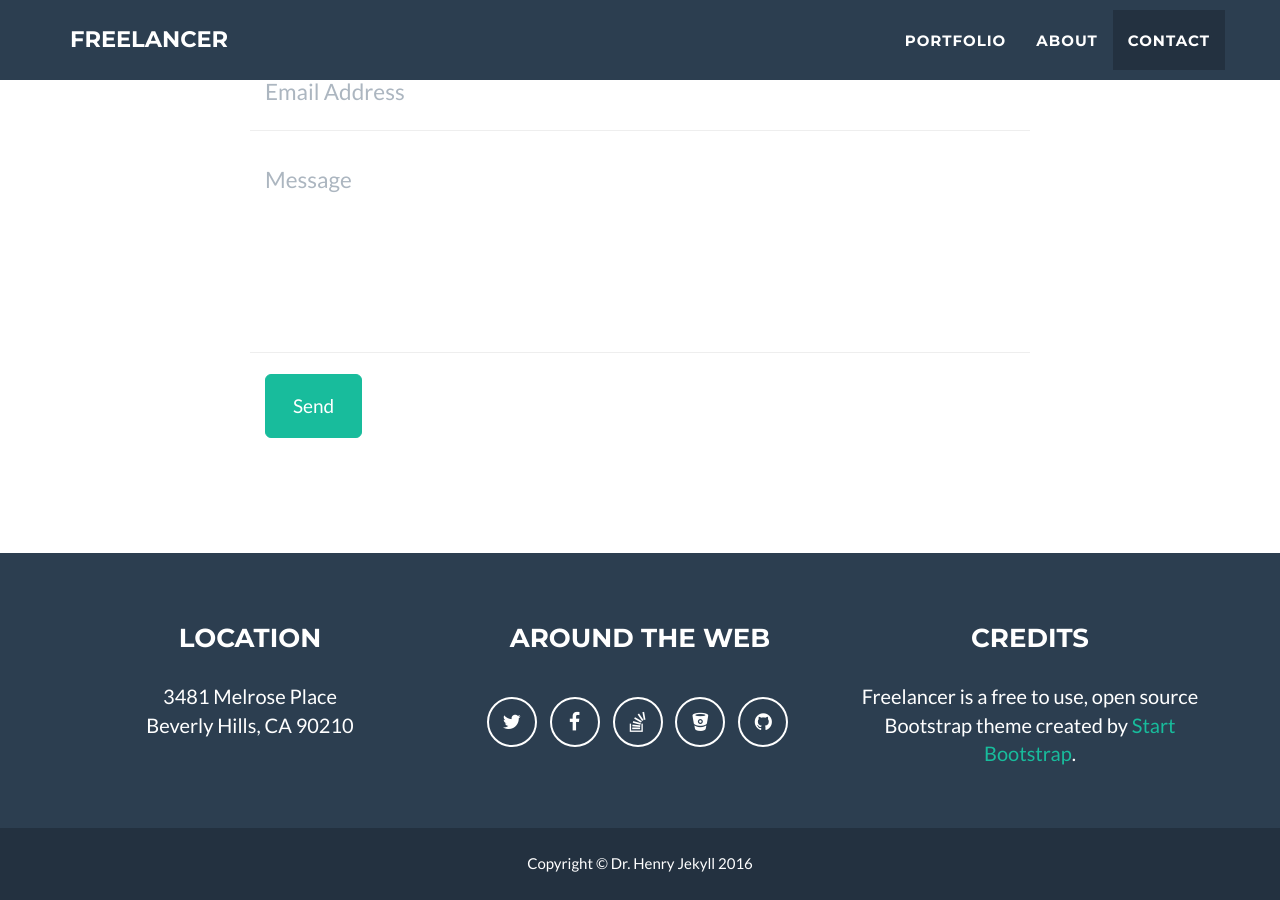
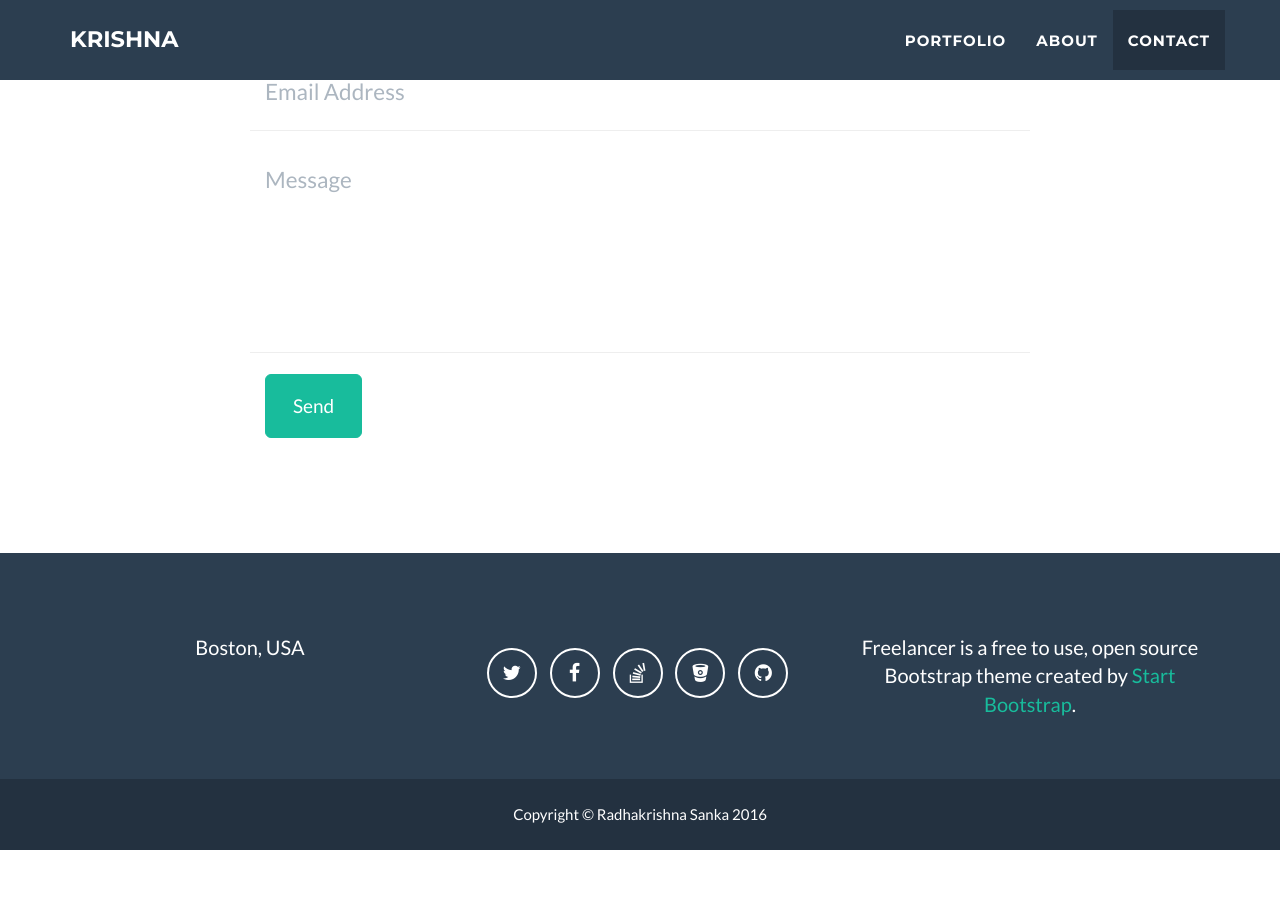
Before and after one commit to rkrishnasanka/rkrishnasanka.github.io, a Jekyll site: the page built from index.html, in a window 1280 px wide and 900 px high, scrolled down 2485 px. Built offline with Jekyll 4.4.1, drawn with Linux system fonts in a browser that asks for light colours; after the commit the page ends 3335 px from its top, so only the background shows below that; some of the changed text lies outside the part shown.

```diff
--- a/_config.yml
+++ b/_config.yml
@@ -1,10 +1,10 @@
 # Site settings
-title: Freelancer
-email: your-email@domain.com
-url: https://example.github.io
-description: "Write an awesome description for your new site here. You can edit this line in _config.yml. It will appear in your document head meta (for Google search results) and in your feed.xml site description."
-skills: "Web Developer - Graphic Artist - User Experience Designer"
-meta_author: LastName FirstName
+title: krishna
+email: rkrishnasanka@gmail.com
+url: https://rkrishnasanka.github.io
+description: "Personal portfolio site of Radhakrishna Sanka"
+skills: "Research - Startups"
+meta_author: Sanka Radhakrishna
 
 # Google webmaster tools
 google_verify:
@@ -31,28 +31,24 @@ color:
 
 # Footer settings
 footer:
-  copyright: Dr. Henry Jekyll
-  location: Location
-  social: Around the Web
-  credits: Credits
+  copyright: Radhakrishna Sanka
 
 # Social networks usernames (many more available: google-plus, flickr, dribbble, pinterest, instagram, tumblr, linkedin, etc.)
 social:
   - title: twitter
-    url: http://twitter.com/jekyllrb
+    url: http://twitter.com/rkrishnasanka
   - title: facebook
-    url:
+    url: https://www.facebook.com/radhakrishna.sanka
   - title: stack-overflow
-    url: http://stackoverflow.com/questions/tagged/jekyll
+    url: http://stackoverflow.com/questions/tagged/rkrishnasanka
   - title: bitbucket
-    url: http://bitbucket.org/jekyll
+    url: http://bitbucket.org/rkrishnasanka
   - title: github
-    url: http://github.com/jekyll
+    url: http://github.com/rkrishnasanka
 
 # Postal address (add as many lines as necessary)
 address:
-  - line: 3481 Melrose Place
-  - line: Beverly Hills, CA 90210
+  - line: Boston, USA
 
 # Credits content
 credits: 'Freelancer is a free to use, open source Bootstrap theme created by <a href="http://startbootstrap.com">Start Bootstrap</a>.'
--- /dev/null
+++ b/pages/test.markdown
@@ -0,0 +1,3 @@
+#Testing
+## Testing
+### Testing
--- /dev/null
+++ b/test.html
@@ -0,0 +1,3 @@
+---
+layout: render
+---
```
Also changed, not shown: _layouts/render.html (added, +21 -0 lines).
